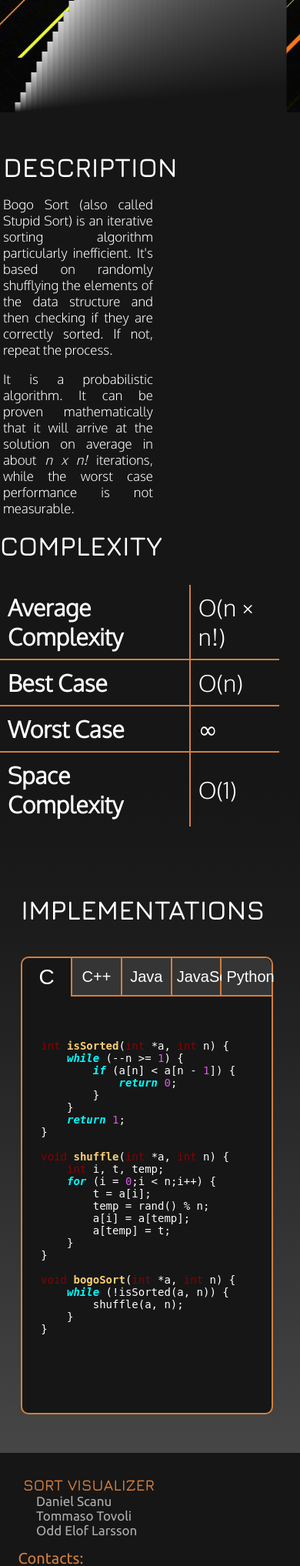
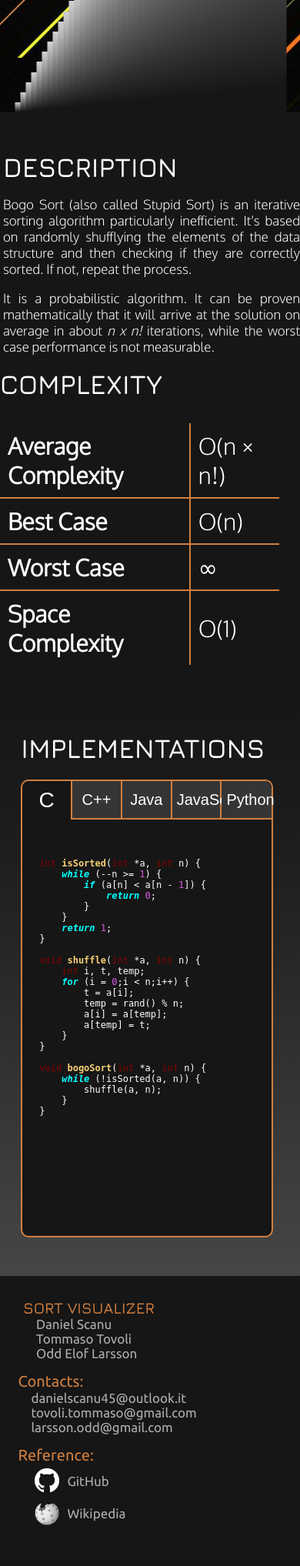
Before and after one commit to Myphz/sortvisualizer, a Flask app: page /bogosort/ in a window 390 px wide. Shown: the part 769-2804 px from the top of the page at 77% size. After the commit the page ends 2751 px from the top, so only its background shows below. Run offline with Flask 2, Linux system fonts and the light colour scheme; some libraries are stand-ins or nearby versions; some web fonts are replaced.

Commit message:
Mobile fixes

```diff
--- a/static/css/base_sort.css
+++ b/static/css/base_sort.css
@@ -218,6 +218,7 @@ body {
 
 @media only screen and (max-width: 1100px) {
     .sort-description {
+        max-width: 100%;
         font-size: 17px;
         margin-left: 1%;
     }
@@ -264,7 +265,7 @@ body {
 }
 
 #menu-code {
-    margin-top: 40px;
+    margin-top: 20px;
     border-radius: 10px;
     font-size: 20px;
     position: relative;
@@ -277,7 +278,8 @@ body {
 
 @media only screen and (max-width: 1100px) {
     #menu-code {
-        font-size: 14px;
+        font-size: 12px;
+        max-width: 100vw;
     }
 }
 
```
